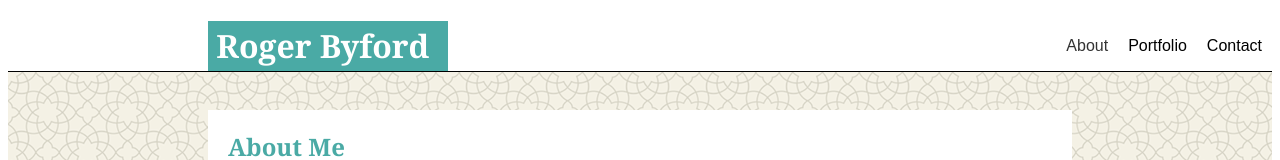
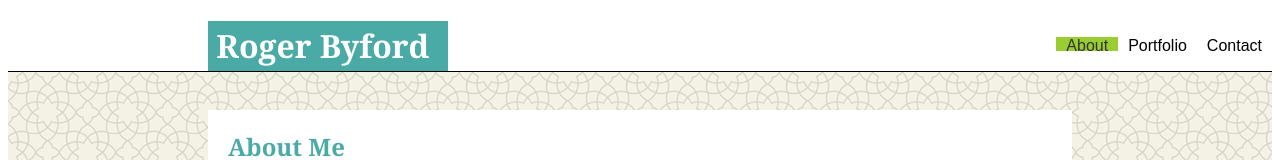
Before and after one commit to rgbyford/Basic-Portfolio, a plain HTML site: page index.html in a window 1280 px wide. In both pictures the pointer is over the link "About". Shown: the top 160 px of the page. Drawn offline with Linux system fonts and the light colour scheme.

Commit message:
created hover activity

```diff
--- a/assets/css/style.css
+++ b/assets/css/style.css
@@ -44,7 +44,8 @@ ul li a {color: black;
     text-decoration: none;
 }
  ul li a:hover {
-      color: #333;
+     background: yellowgreen;
+     color: #333;
 }
 .col-25 {
     float: left;
```
